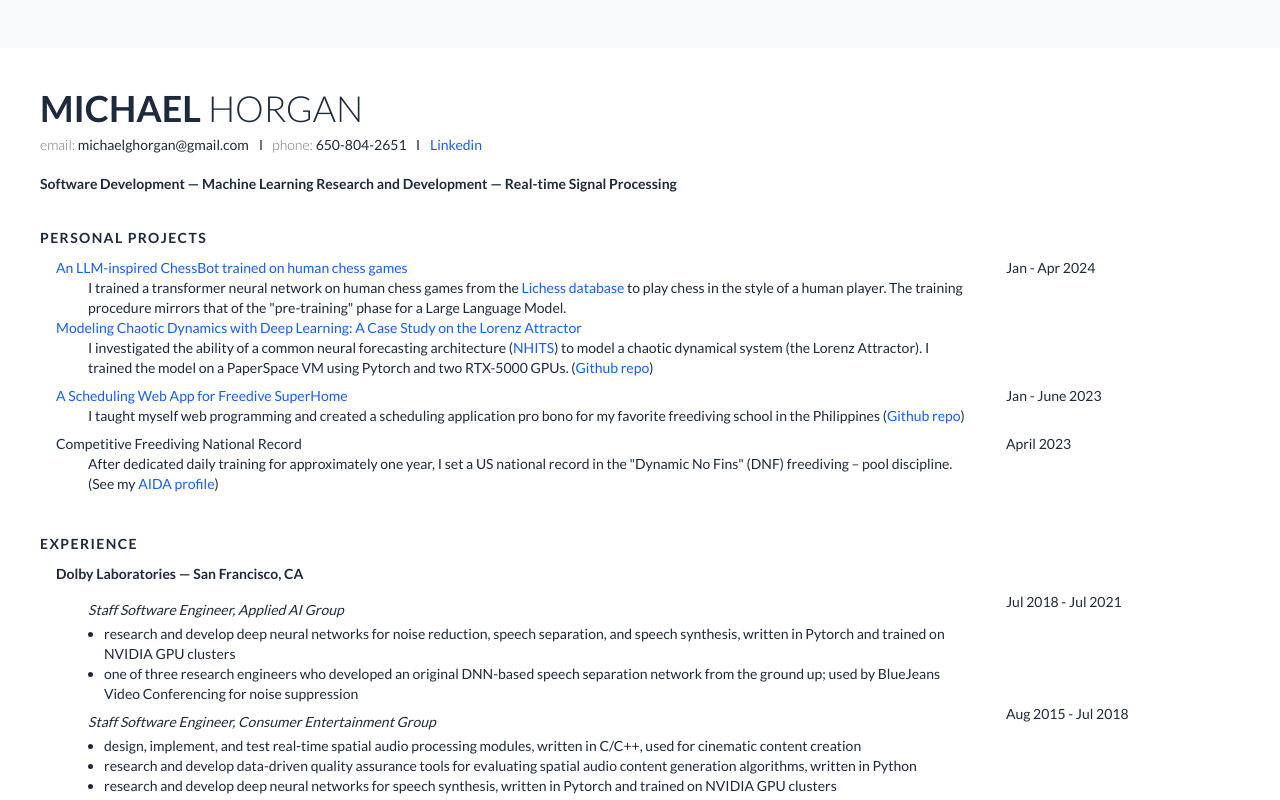
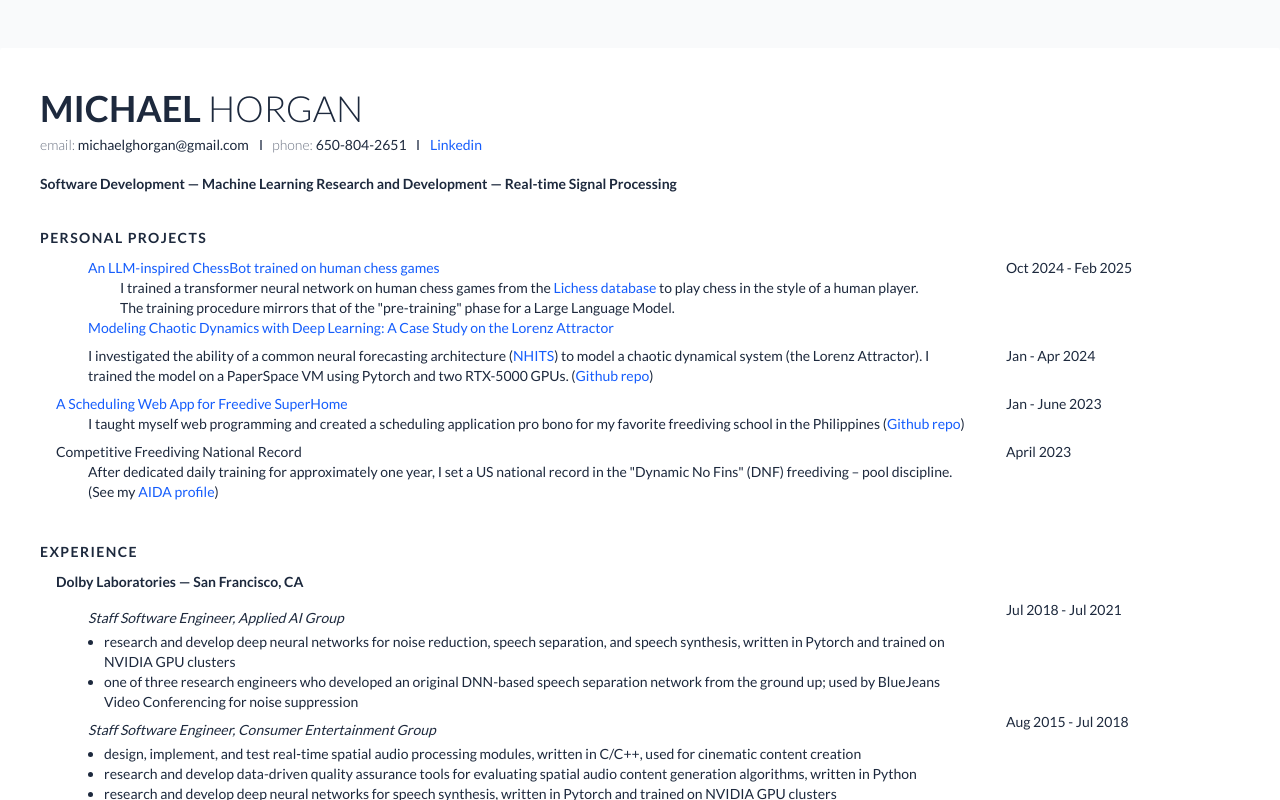
Before and after one commit to nrxszvo/nrxszvo.github.io, a SvelteKit app: page / in a window 1280 px wide. Shown: the top 800 px of the page. Built offline with nearby package versions, Linux system fonts and the light colour scheme.

Commit message:
fix date

```diff
--- a/src/routes/+page.svelte
+++ b/src/routes/+page.svelte
@@ -43,6 +43,7 @@
 			<div class="section__list">
 				<div class="section__list-item">
 					<div class="left">
+						<div class="desc">
 							<a
 								target="_blank"
 								rel="noopener noreferrer"
@@ -54,13 +55,19 @@
 									href="https://database.lichess.org"
 									target="_blank"
 									rel="noopener noreferrer">Lichess database</a
-							> to play chess in the style of a human player. The training procedure mirrors
-							that of the "pre-training" phase for a Large Language Model.
+								> to play chess in the style of a human player. The training procedure
+								mirrors that of the "pre-training" phase for a Large Language Model.
 							</div>
 							<a target="_blank" rel="noopener noreferrer" href="{base}/nhits-lorenz"
 								>Modeling Chaotic Dynamics with Deep Learning: A Case Study on the
 								Lorenz Attractor</a
 							>
+						</div>
+					</div>
+					<div class="right"><div class="duration">Oct 2024 - Feb 2025</div></div>
+				</div>
+				<div class="section__list-item">
+					<div class="left">
 						<div class="desc">
 							I investigated the ability of a common neural forecasting architecture (<a
 								target="_blank"
```
Lines whose indentation alone changed are shown as unchanged.
